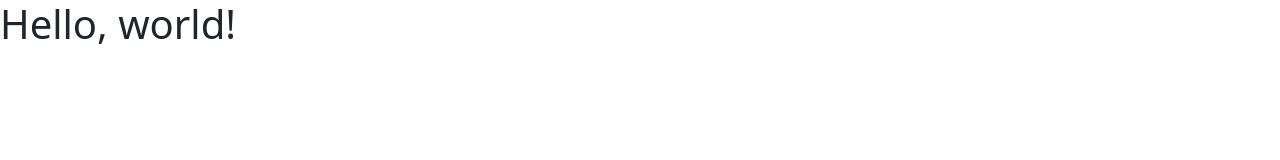
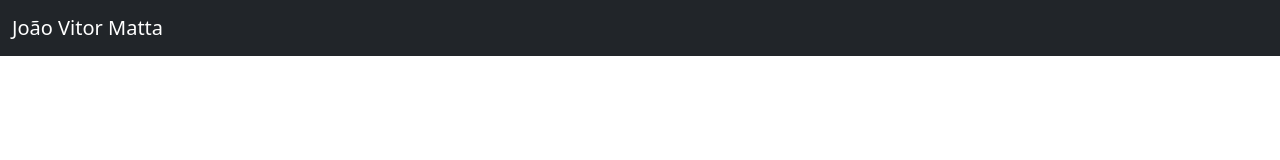
Before and after one commit to joaomatta/resume, a plain HTML site: page index.html in a window 1280 px wide. Drawn offline with nearby package versions, Linux system fonts and the light colour scheme.

Commit message:
Update index.html

```diff
--- a/index.html
+++ b/index.html
@@ -11,7 +11,11 @@
     <title>Portfolio/Resume - João Vitor Matta</title>
   </head>
   <body>
-    <h1>Hello, world!</h1>
+    <nav class="navbar navbar-expand-lg navbar-dark bg-dark">
+      <div class="container-fluid">
+        <a class="navbar-brand" href="#">João Vitor Matta</a>
+      </div>
+    </nav
 
 
     <script src="https://cdn.jsdelivr.net/npm/bootstrap@5.0.0-beta1/dist/js/bootstrap.bundle.min.js" integrity="sha384-ygbV9kiqUc6oa4msXn9868pTtWMgiQaeYH7/t7LECLbyPA2x65Kgf80OJFdroafW" crossorigin="anonymous"></script>
```
